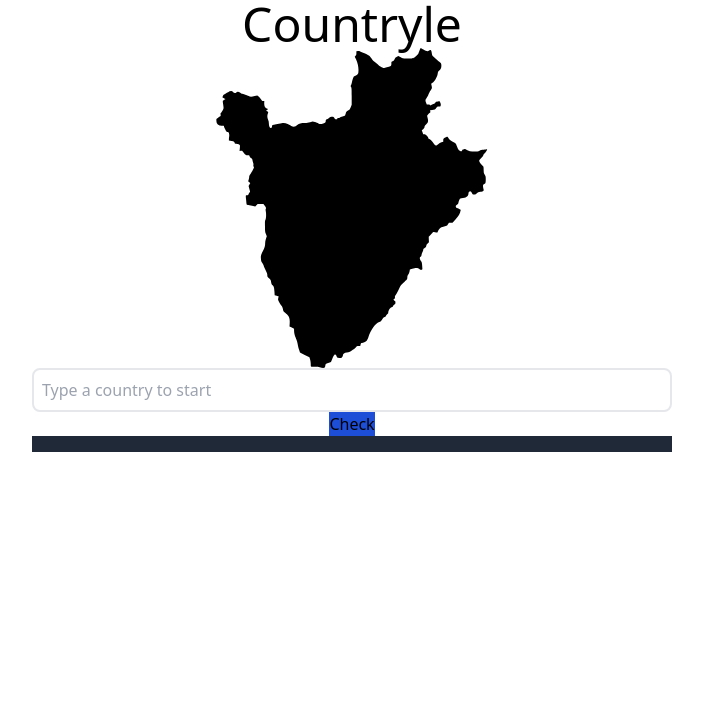
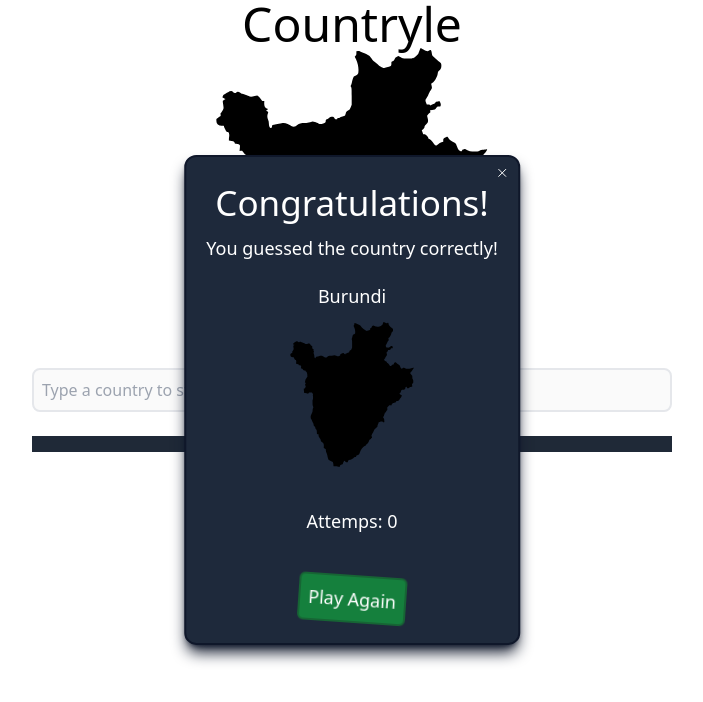
Before and after one commit to CodySmithZ/Countryle, a Next.js app: page / in a window 1280 px wide. Shown: the top 702 px of the page, without its empty margins (288-991 px from the left). Built offline with nearby package versions, Linux system fonts and the light colour scheme.

Commit message:
Fixed redux slice and added method to reset game

```diff
--- a/components/countrySVG.js
+++ b/components/countrySVG.js
@@ -8,7 +8,7 @@
 	const country = useSelector((state) => state.answer.value);
 
 	return (
-		<div className={"w-1/4"}>
+		<div className={props.className}>
 			{console.log(country)}
 			<Image
 				src={`/all/${country.Alpha2Code}/vector.svg`}
--- a/components/input/guessInput.js
+++ b/components/input/guessInput.js
@@ -3,7 +3,7 @@
 import Fuse from "fuse.js";
 import { CountryCoords } from "../data/countryCoords";
 import AutoCompleteBox from "./autoCompleteBox";
-import { useDispatch } from "react-redux";
+import { useDispatch, useSelector } from "react-redux";
 import { addSelection } from "../../store/guessSelectionSlice";
 
 function GuessInput(props) {
@@ -11,6 +11,9 @@
 	const [showSuggestions, setShowSuggestions] = useState(false);
 	const [suggestions, setSuggestions] = useState([]);
 	const [itemSelectedState, setItemSelectedState] = useState(null);
+
+	const isComplete = useSelector((state) => state.settings.value.complete);
+
 	const dispatch = useDispatch();
 
 	// //Get answer from the store
@@ -52,6 +55,7 @@
 				placeholder="Type a country to start"
 				onChange={(event) => onType(event.target.value)}
 				value={guess}
+				disabled={isComplete}
 			/>
 			<AutoCompleteBox
 				suggestions={suggestions}
--- /dev/null
+++ b/components/modal/correctModal.js
@@ -0,0 +1,49 @@
+import React, { useState } from "react";
+import PropTypes from "prop-types";
+import Modal from "./Modal";
+import CountrySVG from "../countrySVG";
+import { useSelector, useDispatch } from "react-redux";
+import { IoCloseOutline } from "react-icons/io5";
+import { showModal } from "../../store/settingsSlice";
+
+function CorrectModal(props) {
+	const answer = useSelector((state) => state.answer.value);
+	const guesses = useSelector((state) => state.guesses.value);
+	const showModalState = useSelector(
+		(state) => state.settings.value.showModal
+	);
+
+	const dispatch = useDispatch();
+
+	return (
+		<Modal show={showModalState}>
+			<div className="bg-slate-800 rounded-xl border-slate-900 border-2 shadow-lg shadow-slate-900  text-white flex flex-row-reverse">
+				<IoCloseOutline
+					className="absolute mx-2 my-2 hover:cursor-pointer"
+					onClick={() => dispatch(showModal(false))}
+				/>
+
+				<div className="flex flex-col justify-center items-center  px-5 py-5 ">
+					<h1 className="text-[35px] pb-1">Congratulations!</h1>
+					<p className="text-lg pb-5">
+						You guessed the country correctly!
+					</p>
+					<p className="text-lg pb-3">{answer.Country}</p>
+					<CountrySVG className={"w-1/2"} />
+					<p className="text-lg pt-10">Attemps: {guesses.length}</p>
+
+					<button
+						className="bg-green-700 rounded-md text-lg py-2 px-2 mt-10 animate-shake border-green-800 border-2"
+						onClick={() => props.playAgainPress()}
+					>
+						Play Again
+					</button>
+				</div>
+			</div>
+		</Modal>
+	);
+}
+
+CorrectModal.propTypes = {};
+
+export default CorrectModal;
--- /dev/null
+++ b/components/modal/modal.js
@@ -0,0 +1,24 @@
+import React from "react";
+import PropTypes from "prop-types";
+
+function Modal(props) {
+	return (
+		<>
+			{props.show ? (
+				<div
+					className={
+						"absolute z-10 top-1/2 left-1/2 transform -translate-x-1/2 -translate-y-1/2 animate-fadeInDown"
+					}
+				>
+					{props.children}
+				</div>
+			) : (
+				<div></div>
+			)}
+		</>
+	);
+}
+
+Modal.propTypes = {};
+
+export default Modal;
--- a/pages/index.js
+++ b/pages/index.js
@@ -1,7 +1,7 @@
 import CountrySVG from "../components/countrySVG";
 import GuessInput from "../components/input/guessInput";
 import Guesses from "../components/guesses/guesses";
-import Modal from "../components/modal/modal";``
+import CorrectModal from "../components/modal/correctModal";
 import {
 	NewCountry,
 	checkGuess,
@@ -9,13 +9,15 @@
 } from "../components/util";
 import { useEffect } from "react";
 import { useSelector, useDispatch } from "react-redux";
-import { addGuess } from "../store/guessesSlice";
+import { addGuess, clearGuesses } from "../store/guessesSlice";
+import { showModal, setComplete } from "../store/settingsSlice";
 
 export default function Home() {
 	const guesses = useSelector((state) => state.guesses.value);
 	const answer = useSelector((state) => state.answer.value);
 
 	const guessSelection = useSelector((state) => state.guessSelection.value);
+	const isComplete = useSelector((state) => state.settings.value.complete);
 
 	const dispatch = useDispatch();
 
@@ -29,6 +31,14 @@
 		}
 		// eslint-disable-next-line react-hooks/exhaustive-deps
 	}, [guesses]);
+
+	//Start new game, cleans up guesses and answer
+	const newGame = () => {
+		dispatch(setComplete(false));
+		dispatch(showModal(false));
+		dispatch(clearGuesses());
+		NewCountry();
+	};
 
 	//Clear input and add guess to redux store
 	const onSubmit = () => {
@@ -45,6 +55,8 @@
 						correct: result,
 					})
 				);
+				dispatch(setComplete(true));
+				dispatch(showModal(true));
 			} else {
 				const { distance, bearing } = getDistanceAndBearing(
 					guessSelection,
@@ -64,10 +76,11 @@
 
 	return (
 		<div className={"flex flex-col justify-center items-center"}>
+			<CorrectModal playAgainPress={() => newGame()} />
 			<header className={"text-center text-5xl font-thin"}>
 				Countryle
 			</header>
-			<CountrySVG />
+			<CountrySVG className={"w-1/4"} />
 
 			<div className={"flex justify-center flex-col items-center w-1/2 "}>
 				<GuessInput />
@@ -75,6 +88,14 @@
 					Check
 				</button>
 				<Guesses />
+				{isComplete ? (
+					<button
+						className="bg-green-700 rounded-md text-lg py-2 px-2 mt-10 animate-shake border-green-800 border-2"
+						onClick={() => newGame()}
+					>
+						Play Again
+					</button>
+				) : null}
 			</div>
 		</div>
 	);
--- a/store/guessesSlice.js
+++ b/store/guessesSlice.js
@@ -11,9 +11,12 @@
 		addGuess: (state, action) => {
 			state.value.push(action.payload);
 		},
+		clearGuesses: (state) => {
+			state.value = [];
+		},
 	},
 });
 
-export const { addGuess } = guessesSlice.actions;
+export const { addGuess, clearGuesses } = guessesSlice.actions;
 
 export default guessesSlice.reducer;
--- /dev/null
+++ b/store/settingsSlice.js
@@ -0,0 +1,22 @@
+import { createSlice } from "@reduxjs/toolkit";
+
+const initialState = {
+	value: { showModal: true, complete: true },
+};
+
+export const settingsSlice = createSlice({
+	name: "settings",
+	initialState,
+	reducers: {
+		showModal: (state, action) => {
+			state.value = { ...state.value, showModal: action.payload };
+		},
+		setComplete: (state, action) => {
+			state.value = { ...state.value, complete: action.payload };
+		},
+	},
+});
+
+export const { showModal, setComplete } = settingsSlice.actions;
+
+export default settingsSlice.reducer;
--- a/store/store.js
+++ b/store/store.js
@@ -2,11 +2,13 @@
 import guessesReducer from "./guessesSlice.js";
 import answerReducer from "./answerSlice.js";
 import guessSelectionReducer from "./guessSelectionSlice.js";
+import settingsReducer from "./settingsSlice.js";
 
 export const store = configureStore({
 	reducer: {
 		guesses: guessesReducer,
 		answer: answerReducer,
 		guessSelection: guessSelectionReducer,
+		settings: settingsReducer,
 	},
 });
--- a/tailwind.config.js
+++ b/tailwind.config.js
@@ -5,7 +5,47 @@
 		"./components/**/*.{js,ts,jsx,tsx}",
 	],
 	theme: {
-		extend: {},
+		extend: {
+			keyframes: {
+				fadeInDown: {
+					"0%": {
+						opacity: 0,
+					},
+					"100%": {
+						opacity: 1,
+					},
+				},
+				shake: {
+					"0%, 100%": {
+						transform: "rotate(0deg)",
+					},
+
+					"10%": {
+						transform: "rotate(4deg)",
+					},
+
+					"20%, 40%, 60%": {
+						transform: "rotate(-4deg)",
+					},
+
+					"30%, 50%, 70%": {
+						transform: "rotate(4deg)",
+					},
+
+					"80%": {
+						transform: "rotate(-4deg)",
+					},
+
+					"90%": {
+						transform: "rotate(4deg)",
+					},
+				},
+			},
+			animation: {
+				fadeInDown: "fadeInDown 1s",
+				shake: "shake 5s ease 0s infinite normal none",
+			},
+		},
 	},
 	plugins: [],
 };
```
